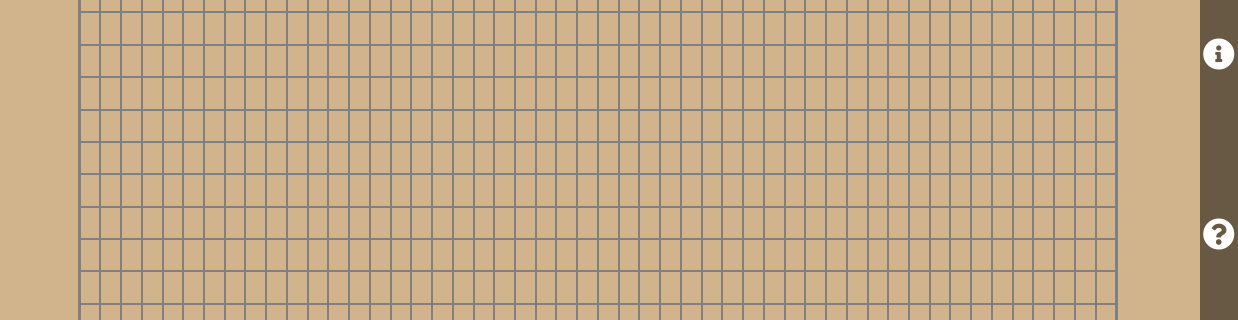
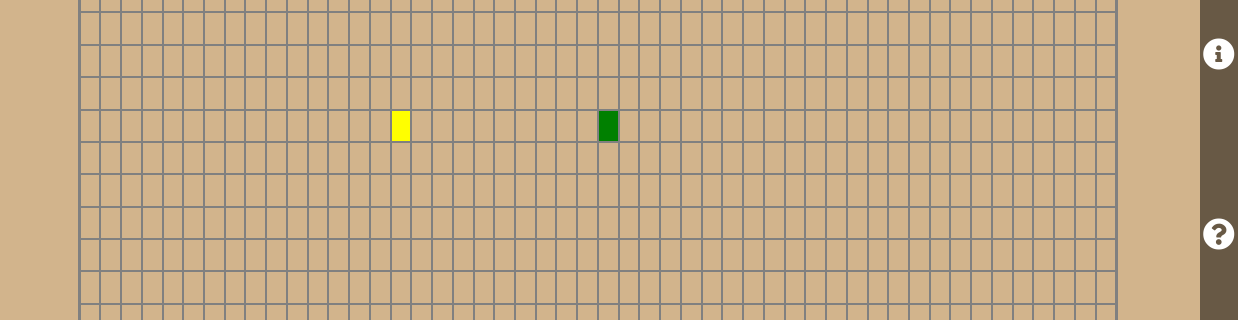
Before and after one commit to stewartm12/Explorator, a website built with webpack: page index.html in a window 1280 px wide. Shown: the part 274-594 px from the top of the page, 42-1280 px from the left. Built offline with nearby package versions, Linux system fonts and the light colour scheme.

Commit message:
finished creating path

```diff
--- a/index.html
+++ b/index.html
@@ -7,6 +7,7 @@
   <meta http-equiv="X-UA-Compatible" content="ie=edge" />
   <link rel="stylesheet" href="./dist/main.css" />
   <link rel="stylesheet" href="//use.fontawesome.com/releases/v5.0.7/css/all.css">
+  <script src="https://d3js.org/d3.v6.min.js"></script>
   <title>Explorator</title>
 </head>
 
--- a/src/index.js
+++ b/src/index.js
@@ -1,10 +1,10 @@
 import "./styles/index.scss";
-import Grid from "./scripts/grid"
+import Board from "./scripts/board"
 
 
 document.addEventListener("DOMContentLoaded", function() {
-  const grid = document.getElementById("grid")
+  const el = document.getElementById("grid")
 
-  new Grid(grid)
+  new Board(el)
 
 })
--- /dev/null
+++ b/src/scripts/board.js
@@ -0,0 +1,105 @@
+import Node from './node';
+
+
+class Board {
+  constructor(el) {
+    this.el = el;
+    this.maxRow = 20;
+    this.maxCol = 50;
+    this.grid = [];
+    this.myPath = [];
+    this.board = this.createBoard();
+    this.addEventListeners();
+    this.buttonsOn = false;
+    this.previous = null;
+    this.nodeClicked = null;
+  }
+
+  createBoard() {
+    for (let row = 0; row < this.maxRow; row++) {
+      let boardRow = [];
+      let newEleRow = document.createElement("div");
+      newEleRow.className = "node-row";
+      this.el.appendChild(newEleRow);
+
+      for (let col = 0; col < this.maxCol; col++) {
+        let newEleNode = document.createElement("div");
+        newEleNode.className = "node";
+        newEleNode.setAttribute("id", `${row}-${col}`)
+        newEleRow.appendChild(newEleNode);
+        let node = new Node(row, col)
+        boardRow.push(node)
+      }
+
+      this.grid.push(boardRow)
+    }
+  }
+
+  addEventListeners() {
+    let board = this;
+    for (let row = 0; row < board.maxRow; row++) {
+      for (let col = 0; col < board.maxCol; col++) {
+        let currentId = `${row}-${col}`;
+        let currentNode = board.getNode(currentId);
+        let currentElement = document.getElementById(currentId);
+
+        currentElement.addEventListener("mousedown", function(e) {
+          e.preventDefault();
+          if (currentNode.isStart || currentNode.mouseDown) {
+            currentNode.mouseDown = true;
+            board.buttonsOn = true
+            board.nodeClicked = currentElement;
+            if (!board.myPath.includes(currentNode)) {
+              board.myPath.push(currentNode);
+            }
+          }
+        });
+
+        currentElement.addEventListener("mouseenter", function(e) {
+          if (board.buttonsOn) {
+            currentNode.mouseDown = true;
+            // board.nodeClicked = currentElement;
+            // debugger
+
+            if (!board.myPath.includes(currentNode)) {  //board.previous === board.nodeClicked
+            board.myPath.push(currentNode);
+              currentElement.className += " clicked";
+            }
+          }
+        });
+
+        currentElement.addEventListener("mouseleave" , function(e) {
+          if (board.buttonsOn) {
+            board.previous = currentElement;
+          }
+        })
+
+
+        currentElement.addEventListener("mouseup", function(e) {
+          if (board.buttonsOn) {
+            board.previous = currentElement;
+            board.buttonsOn = false;
+            // board.nodeClicked = currentElement;
+          }
+          debugger
+        });
+
+      }
+    }
+  }
+
+  getNode(id) {
+    let coordinates = id.split("-");
+    let row = parseInt(coordinates[0]);
+    let col = parseInt(coordinates[1]);
+    return this.grid[row][col];
+  };
+
+  // appendElementToDom(className, parent=this.el) {
+  //   let child = document.createElement("div");
+  //   child.className = className;
+  //   parent.appendChild(child);
+  // }
+}
+
+export default Board;
--- a/src/scripts/grid.js
+++ /dev/null
@@ -1,46 +0,0 @@
-// import Node from './node'
-
-const START_NODE_ROW = 10;
-const START_NODE_COL = 15;
-const FINISH_NODE_ROW = 10;
-const FINISH_NODE_COL = 25;
-
-class Grid {
-  constructor(el) {
-    this.el = el;
-    this.grid = this.createInitialGrid();
-  }
-
-  createInitialGrid() {
-    const grid = [];
-    for (let row = 0; row < 20; row++) {
-      let newEleRow = document.createElement("div");
-      newEleRow.className = "node-row";
-      const currentRow = [];
-      this.el.appendChild(newEleRow);
-      for (let col = 0; col < 50; col++) {
-        let newEleNode = document.createElement("div");
-        newEleNode.className = "node";
-        newEleRow.appendChild(newEleNode)
-        currentRow.push(this.createNode(col, row));
-      }
-      grid.push(currentRow);
-    }
-    return grid;
-  }
-
-  createNode(col, row) {
-    return {
-      col,
-      row,
-      isStart: row === START_NODE_ROW && col === START_NODE_COL,
-      isFinish: row === FINISH_NODE_ROW && col === FINISH_NODE_COL,
-      distance: Infinity,
-      isVisited: false,
-      isWall: false,
-      previousNode: null,
-    }
-  };
-}
-
-export default Grid;
--- a/src/scripts/node.js
+++ b/src/scripts/node.js
@@ -0,0 +1,37 @@
+const START_NODE_ROW = 10;
+const START_NODE_COL = 15;
+const FINISH_NODE_ROW = 10;
+const FINISH_NODE_COL = 25;
+
+class Node {
+  constructor(row, col) {
+    this.row = row;
+    this.col = col;
+    this.mouseDown = false;
+    this.isStart = this.isStart();
+    this.isFinish = this.isFinish();
+  }
+
+  isStart() {
+    if (this.row === START_NODE_ROW && this.col === START_NODE_COL) {
+      this.addClass("node-start");
+      return true
+    };
+    return false;
+  }
+
+  isFinish() {
+    if (this.row === FINISH_NODE_ROW && this.col === FINISH_NODE_COL) {
+      this.addClass("node-finish");
+      return true
+    };
+    return false;
+  }
+
+  addClass(className) {
+    let nodeEle = document.getElementById(`${this.row}-${this.col}`)
+    nodeEle.className += ` ${className}`;
+  }
+}
+
+export default Node;
--- a/src/styles/grid.scss
+++ b/src/styles/grid.scss
@@ -63,6 +63,14 @@ a > i {
   border: 1px solid gray;
 }
 
+.node-start {
+  background-color: yellow;
+}
+
+.node-finish {
+  background-color: green;
+}
+
 .indo-container {
   height: 50%;
   margin: auto 0px;
@@ -77,3 +85,7 @@ a > i {
   justify-content: space-around;
   background-color: rgba(0, 0, 0, 0.5);
 }
+
+.clicked {
+  background-color:white
+}
```
Also changed, not shown: dist/main.css, dist/main.js, src/scripts/controls.js (added).
